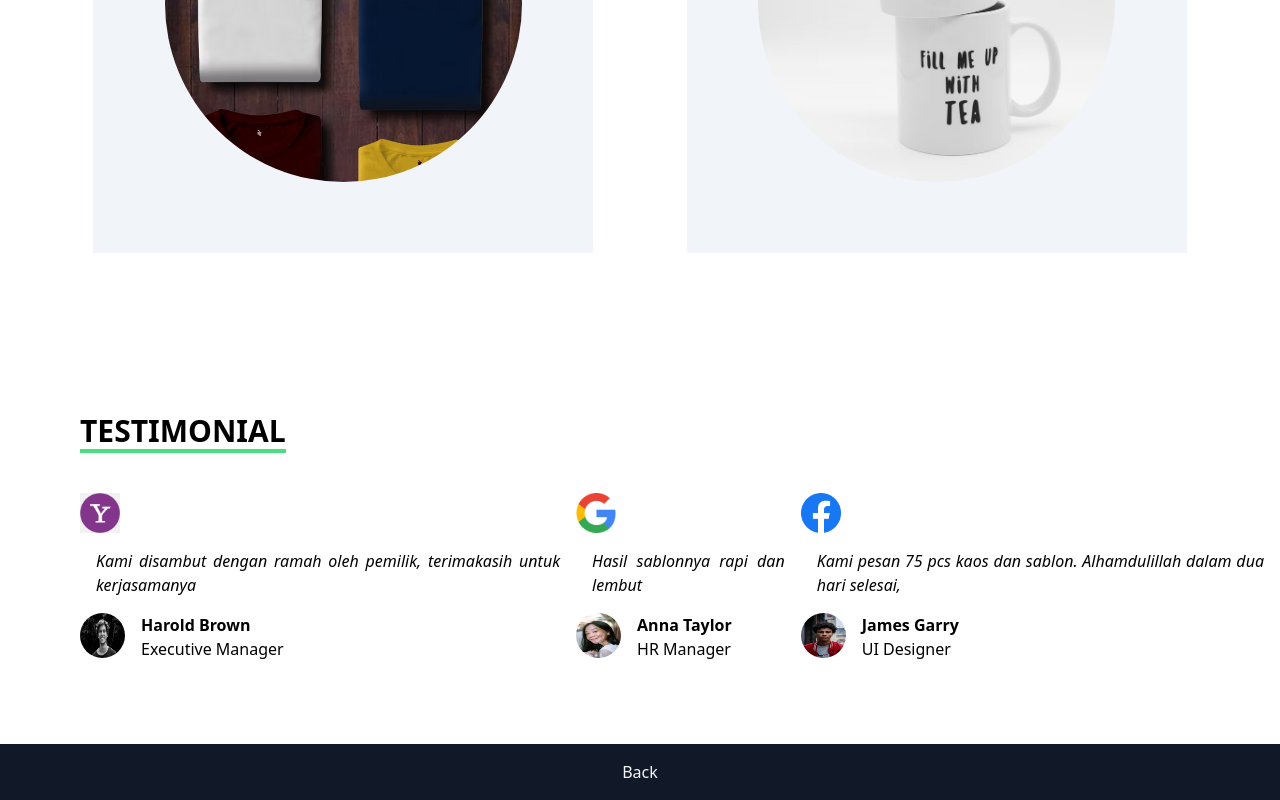
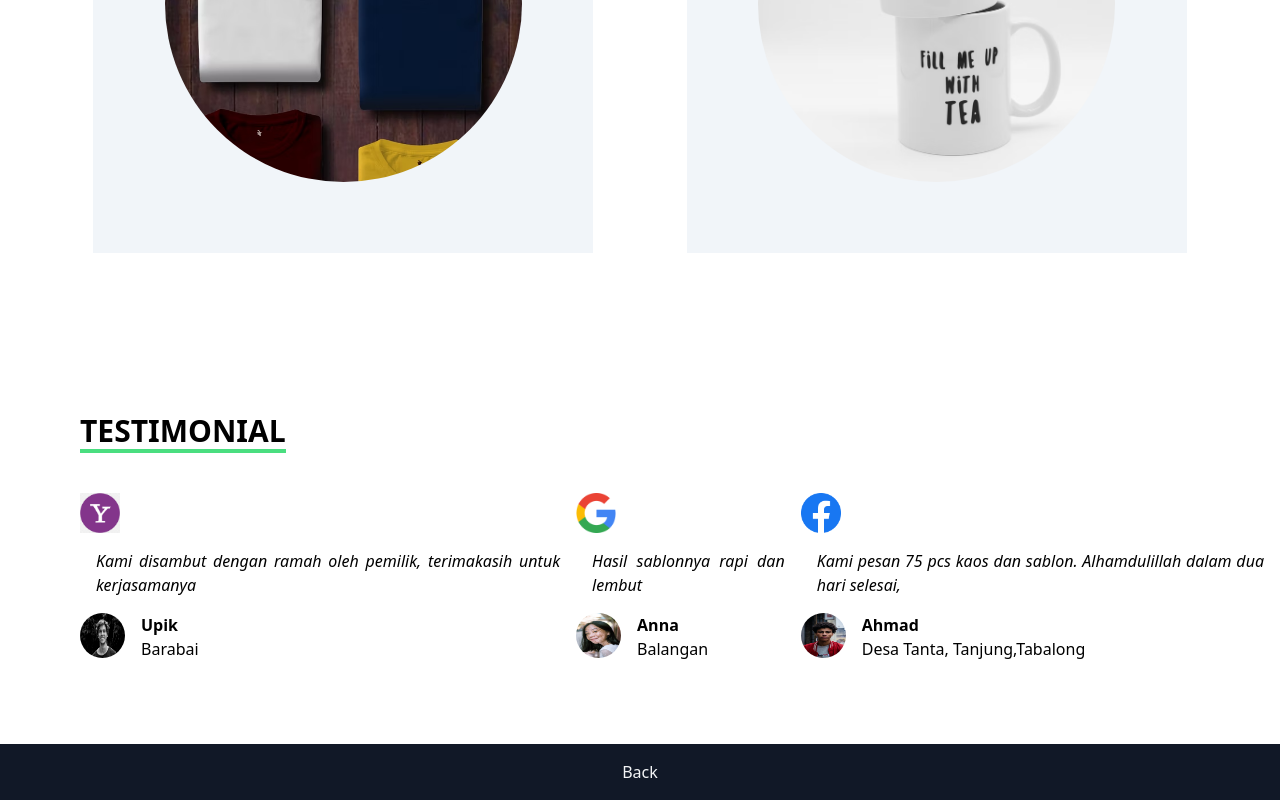
Before and after one commit to bimbelLB3R/usp-store, a Next.js app: page / in a window 1280 px wide. Shown: the part 1635-2435 px from the top of the page. Built offline with nearby package versions, Linux system fonts and the light colour scheme.

Commit message:
testi edit

```diff
--- a/data.js
+++ b/data.js
@@ -136,16 +136,16 @@ export const users = [
     avatar: 'user1.jpeg',
     comment:
       'Kami disambut dengan ramah oleh pemilik, terimakasih untuk kerjasamanya',
-    name: 'Harold Brown',
-    title: 'Executive Manager',
+    name: 'Upik',
+    title: 'Barabai',
   },
   {
     id: 2,
     logo: 'google.png',
     avatar: 'user2.jpeg',
     comment: 'Hasil sablonnya rapi dan lembut',
-    name: 'Anna Taylor',
-    title: 'HR Manager',
+    name: 'Anna',
+    title: 'Balangan',
   },
   {
     id: 3,
@@ -153,7 +153,7 @@ export const users = [
     avatar: 'user3.jpeg',
     comment:
       'Kami pesan 75 pcs kaos dan sablon. Alhamdulillah dalam dua hari selesai,',
-    name: 'James Garry',
-    title: 'UI Designer',
+    name: 'Ahmad',
+    title: 'Desa Tanta, Tanjung,Tabalong',
   },
 ];
```
